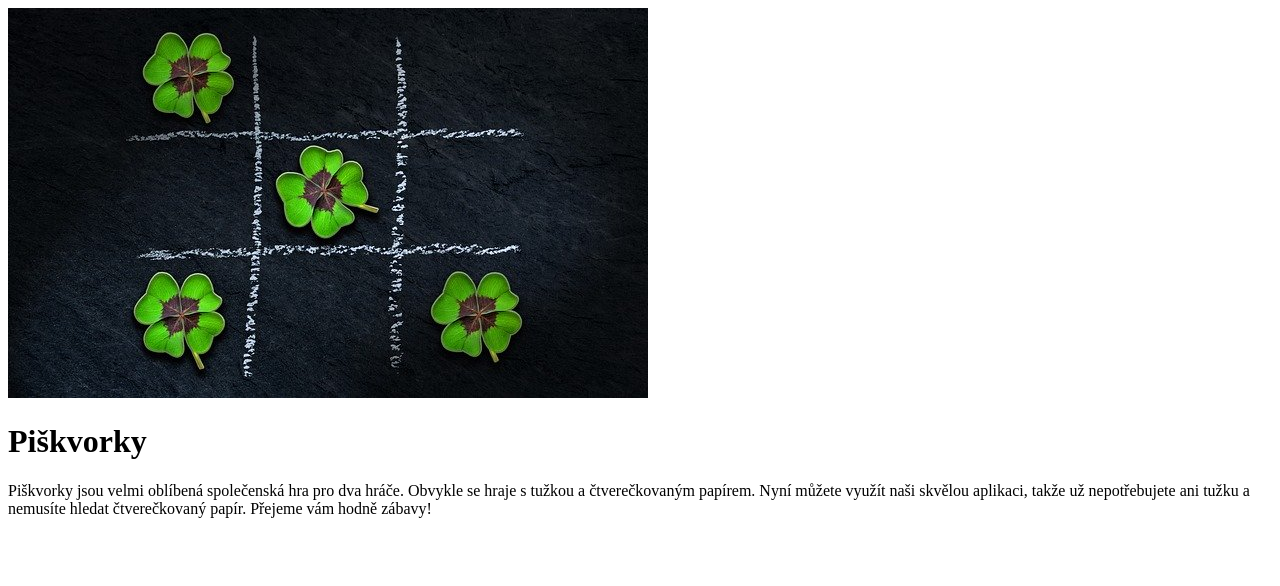
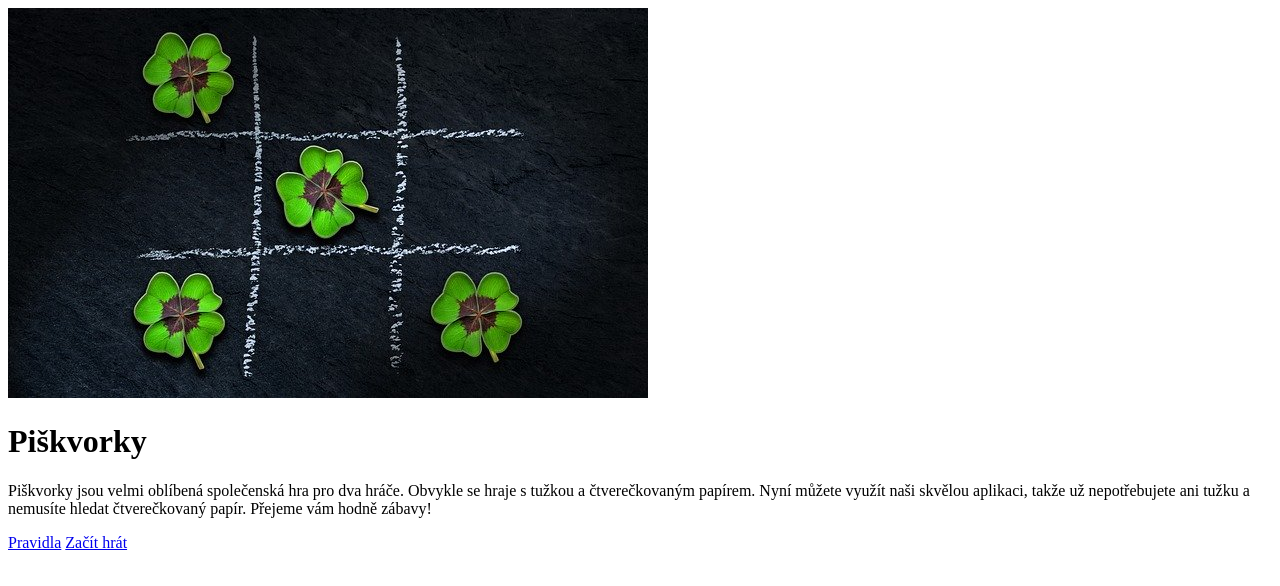
Before and after one commit to LucieTrojanova/piskvorky, a plain HTML site: page index.html in a window 1280 px wide. Drawn offline with Linux system fonts and the light colour scheme.

Commit message:
tlačítka Pravidla, Začít hrát

```diff
--- a/index.html
+++ b/index.html
@@ -16,5 +16,7 @@
       aplikaci, takže už nepotřebujete ani tužku a nemusíte hledat čtverečkovaný
       papír. Přejeme vám hodně zábavy!
     </p>
+    <a href="https://czechitas-podklady.cz/Piskvorky-pravidla/">Pravidla</a>
+    <a href="index.html">Začít hrát</a>
   </body>
 </html>
```
